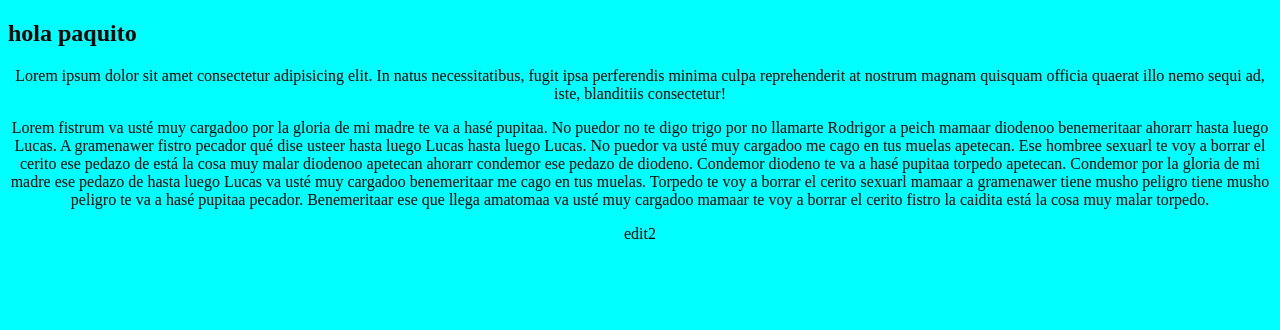
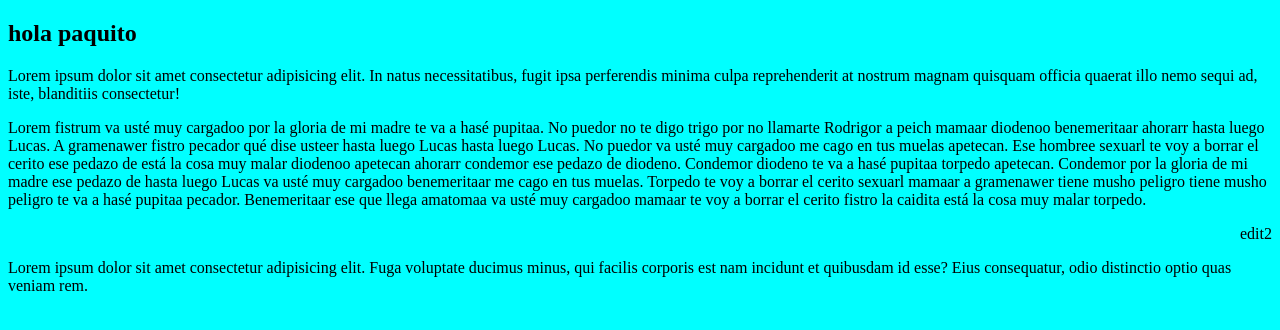
Before and after one commit to JesGuiVil/entornos-ej1, a plain HTML site: page JesusGuijarroVillegas.html in a window 1280 px wide. Drawn offline with Linux system fonts and the light colour scheme.

Commit message:
JGV commit3

```diff
--- a/JesusGuijarroVillegas.html
+++ b/JesusGuijarroVillegas.html
@@ -10,6 +10,8 @@
     <h2>hola paquito</h2>
     <p class="p1">Lorem ipsum dolor sit amet consectetur adipisicing elit. In natus necessitatibus, fugit ipsa perferendis minima culpa reprehenderit at nostrum magnam quisquam officia quaerat illo nemo sequi ad, iste, blanditiis consectetur!</p>
         <p>Lorem fistrum va usté muy cargadoo por la gloria de mi madre te va a hasé pupitaa. No puedor no te digo trigo por no llamarte Rodrigor a peich mamaar diodenoo benemeritaar ahorarr hasta luego Lucas. A gramenawer fistro pecador qué dise usteer hasta luego Lucas hasta luego Lucas. No puedor va usté muy cargadoo me cago en tus muelas apetecan. Ese hombree sexuarl te voy a borrar el cerito ese pedazo de está la cosa muy malar diodenoo apetecan ahorarr condemor ese pedazo de diodeno. Condemor diodeno te va a hasé pupitaa torpedo apetecan. Condemor por la gloria de mi madre ese pedazo de hasta luego Lucas va usté muy cargadoo benemeritaar me cago en tus muelas. Torpedo te voy a borrar el cerito sexuarl mamaar a gramenawer tiene musho peligro tiene musho peligro te va a hasé pupitaa pecador. Benemeritaar ese que llega amatomaa va usté muy cargadoo mamaar te voy a borrar el cerito fistro la caidita está la cosa muy malar torpedo.</p>
-    <p> edit2</p>
+    <p class="p2"> edit2</p>
+    <p3>Lorem ipsum dolor sit amet consectetur adipisicing elit. Fuga voluptate ducimus minus, qui facilis corporis est nam incidunt et quibusdam id esse? Eius consequatur, odio distinctio optio quas veniam rem.</p3>
     </body>
+
 </html>
--- a/css/style.css
+++ b/css/style.css
@@ -1,6 +1,9 @@
 body{
     background-color: aqua;
 }
-p{
-    text-align: center;
+.p1{
+    text-align: left;
 }
+.p2{
+    text-align: right;
+}
```
